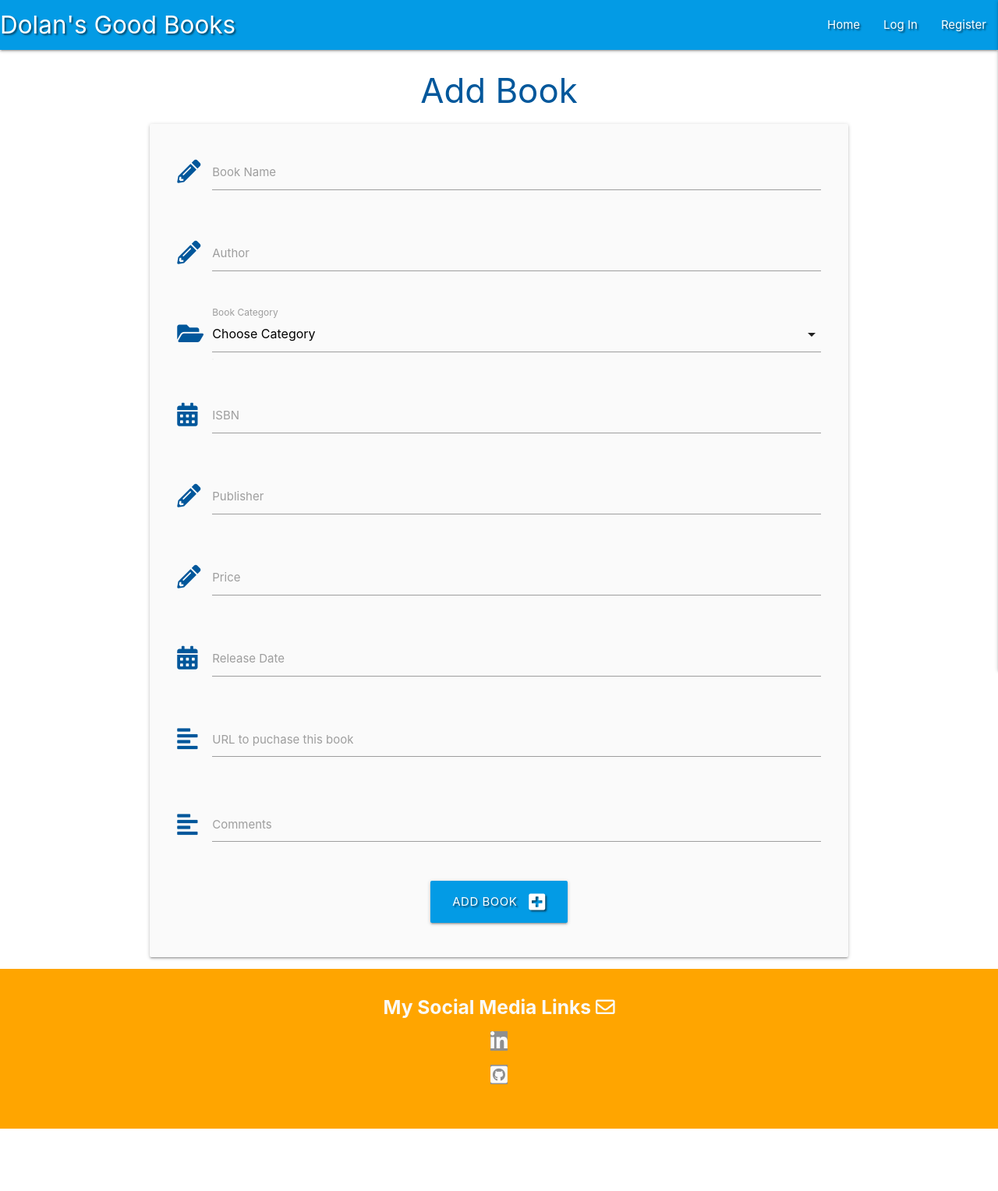
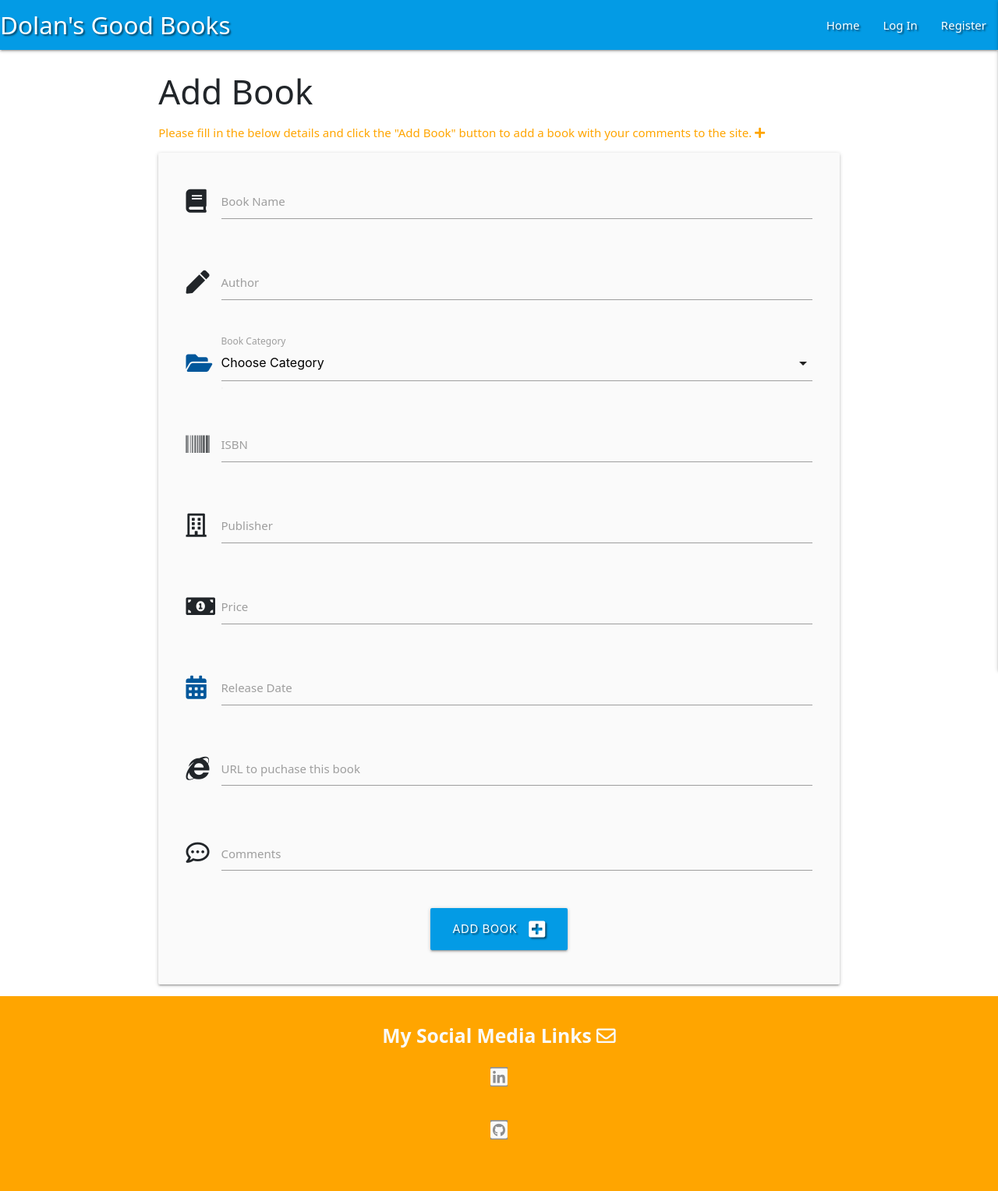
Before and after one commit to SeanD17/Milestone-Project-3, a Flask app: page /add_book in a window 1280 px wide. Shown: the whole page at 78% size. Before the commit the page ends 1448 px from the top, so only its background shows below. Run offline with Flask 2, Linux system fonts and the light colour scheme; data that the repository does not hold is empty; some libraries are stand-ins or nearby versions.

Commit message:
Icons to html Added icons from Font Awesome to have the website appeal visually to users Added text in each page explaining users what is on each page

```diff
--- a/templates/add_book.html
+++ b/templates/add_book.html
@@ -1,15 +1,17 @@
 {% extends "base.html" %}
 {% block content %}
 
-<h3 class="light-blue-text text-darken-4 center-align">Add Book</h3>
-<div id="book">
+<h3>Add Book</h3>
+<p>Please fill in the below details and click the "Add Book" button to add a book with your comments to the site.
+    <i class="fas fa-plus"></i>
+</p>
 <div class="row card-panel grey lighten-5">
     <form class="col s12" method="POST" action="{{ url_for('add_book') }}">
 
         <!-- book name -->
         <div class="row">
-            <div class="input-field col s12">
-                <i class="fas fa-pencil-alt prefix light-blue-text text-darken-4"></i>
+            <div class="input-field col s12 m12">
+                <i class="fas fa-book prefix"></i>
                 <input id="book_name" name="book_name" minlength="5" maxlength="50" type="text" class="validate"
                     required>
                 <label for="book_name">Book Name</label>
@@ -17,8 +19,8 @@
         </div>
         <!-- author name -->
         <div class="row">
-            <div class="input-field col s12">
-                <i class="fas fa-pencil-alt prefix light-blue-text text-darken-4"></i>
+            <div class="input-field col s12 m12">
+                <i class="fas fa-pen prefix"></i>
                 <input id="author_name" name="author_name" minlength="5" maxlength="50" type="text" class="validate"
                     required>
                 <label for="author_name">Author</label>
@@ -26,7 +28,7 @@
         </div>
         <!-- category selection -->
         <div class="row">
-            <div class="input-field col s12">
+            <div class="input-field col s12 m12">
                 <i class="fas fa-folder-open prefix light-blue-text text-darken-4"></i>
                 <select id="category" name="category" class="validate" required>
                     <option value="" disabled selected>Choose Category</option>
@@ -39,16 +41,16 @@
         </div>
         <!-- isbn -->
         <div class="row">
-            <div class="input-field col s12">
-                <i class="fas fa-calendar-alt prefix light-blue-text text-darken-4"></i>
+            <div class="input-field col s12 m12">
+                <i class="fas fa-barcode prefix"></i>
                 <input id="isbn" name="isbn" type="text" class="validate" required>
                 <label for="isbn">ISBN</label>
             </div>
         </div>
         <!-- publisher -->
         <div class="row">
-            <div class="input-field col s12">
-                <i class="fas fa-pencil-alt prefix light-blue-text text-darken-4"></i>
+            <div class="input-field col s12 m12">
+                <i class="far fa-building prefix"></i>
                 <input id="publisher" name="publisher" minlength="5" maxlength="50" type="text" class="validate"
                     required>
                 <label for="publisher">Publisher</label>
@@ -56,15 +58,15 @@
         </div>
         <!-- price -->
         <div class="row">
-            <div class="input-field col s12">
-                <i class="fas fa-pencil-alt prefix light-blue-text text-darken-4"></i>
+            <div class="input-field col s12 m12">
+                <i class="fas fa-money-bill-alt prefix"></i>
                 <input id="price" name="price" minlength="5" maxlength="50" type="text" class="validate" required>
                 <label for="price">Price</label>
             </div>
         </div>
         <!-- release date picker -->
         <div class="row">
-            <div class="input-field col s12">
+            <div class="input-field col s12 m12">
                 <i class="fas fa-calendar-alt prefix light-blue-text text-darken-4"></i>
                 <input id="release_date" name="release_date" type="text" class="datepicker validate" required>
                 <label for="release_date">Release Date</label>
@@ -72,8 +74,8 @@
         </div>
         <!-- website url -->
         <div class="row">
-                <div class="input-field col s12">
-                    <i class="fas fa-align-left prefix light-blue-text text-darken-4"></i>
+            <div class="input-field col s12 m12">
+                <i class="fab fa-internet-explorer prefix"></i>
                 <textarea id="website_url" name="website_url" minlength="5" maxlength="200"
                     class="materialize-textarea validate" required></textarea>
                 <label for="website_url">URL to puchase this book</label>
@@ -81,8 +83,8 @@
         </div>
         <!-- comments -->
         <div class="row">
-            <div class="input-field col s12">
-                <i class="fas fa-align-left prefix light-blue-text text-darken-4"></i>
+            <div class="input-field col s12 m12">
+                <i class="far fa-comment-dots prefix"></i>
                 <textarea id="comments" name="comments" minlength="5" maxlength="200"
                     class="materialize-textarea validate" required></textarea>
                 <label for="comments">Comments</label>
@@ -90,7 +92,7 @@
         </div>
         <!-- submit button -->
         <div class="row">
-            <div class="col s12 center-align">
+            <div class="col s12 m12 center-align">
                 <button type="submit" class="btn-large light-blue darken-1 text-shadow">
                     Add Book <i class="fas fa-plus-square right"></i>
                 </button>
@@ -98,5 +100,4 @@
         </div>
     </form>
 </div>
-</div>
 {% endblock %}
--- a/templates/base.html
+++ b/templates/base.html
@@ -8,7 +8,7 @@
     <link href="https://fonts.googleapis.com/icon?family=Material+Icons" rel="stylesheet">
     <link rel="stylesheet" href="https://use.fontawesome.com/releases/v5.1.1/css/all.css"
         integrity="sha384-O8whS3fhG2OnA5Kas0Y9l3cfpmYjapjI0E4theH4iuMD+pLhbf6JI0jIMfYcK3yZ" crossorigin="anonymous">
-    <link rel="stylesheet" href="https://maxcdn.bootstrapcdn.com/font-awesome/4.7.0/css/font-awesome.min.css"
+    <link rel="stylesheet" href="https://cdn.jsdelivr.net/npm/bootstrap@5.0.2/dist/css/bootstrap.min.css"
         type="text/css" />
     <link rel="stylesheet" href="https://cdnjs.cloudflare.com/ajax/libs/materialize/1.0.0/css/materialize.min.css"
         type="text/css">
@@ -26,7 +26,7 @@
         <!-- top navbar -->
         <nav class="nav-extended text-shadow light-blue darken-1">
             <div class="nav-wrapper">
-                <a href="{{ url_for('get_books') }}" class="brand-logo">Dolan's Good Books</a>
+                <a href="{{ url_for('get_books') }}" class="brand-logo">Dolan's Good Books </a>
                 <a href="#" data-target="mobile-demo" class="sidenav-trigger right"><i class="fas fa-bars"></i></a>
                 <ul class="right hide-on-med-and-down">
                     <li><a href="{{ url_for('get_books') }}">Home</a></li>
@@ -50,7 +50,8 @@
             <li>
                 <h4 class="center-align light-blue-text text-darken 4">Dolan's Good Books</h4>
             </li>
-            <li><a href="{{ url_for('get_books') }}">Home</a></li>
+            <li><a href="{{ url_for('get_books') }}">Home</a>
+            </li>
             {% if session.user %}
             <li><a href="{{ url_for('profile', username=session['user']) }}">Profile</a></li>
             <li><a href="{{ url_for('add_book') }}">New Book</a></li>
```
Also changed, not shown: templates/add_category.html (+5 -3 lines), templates/books.html (+10 -3 lines), templates/categories.html (+4 -5 lines), templates/edit_book.html (+27 -24 lines), templates/edit_category.html (+10 -9 lines), templates/login.html (+9 -9 lines), templates/profile.html (+5 -4 lines), templates/register.html (+7 -7 lines). Lines whose indentation alone changed are shown as unchanged.
